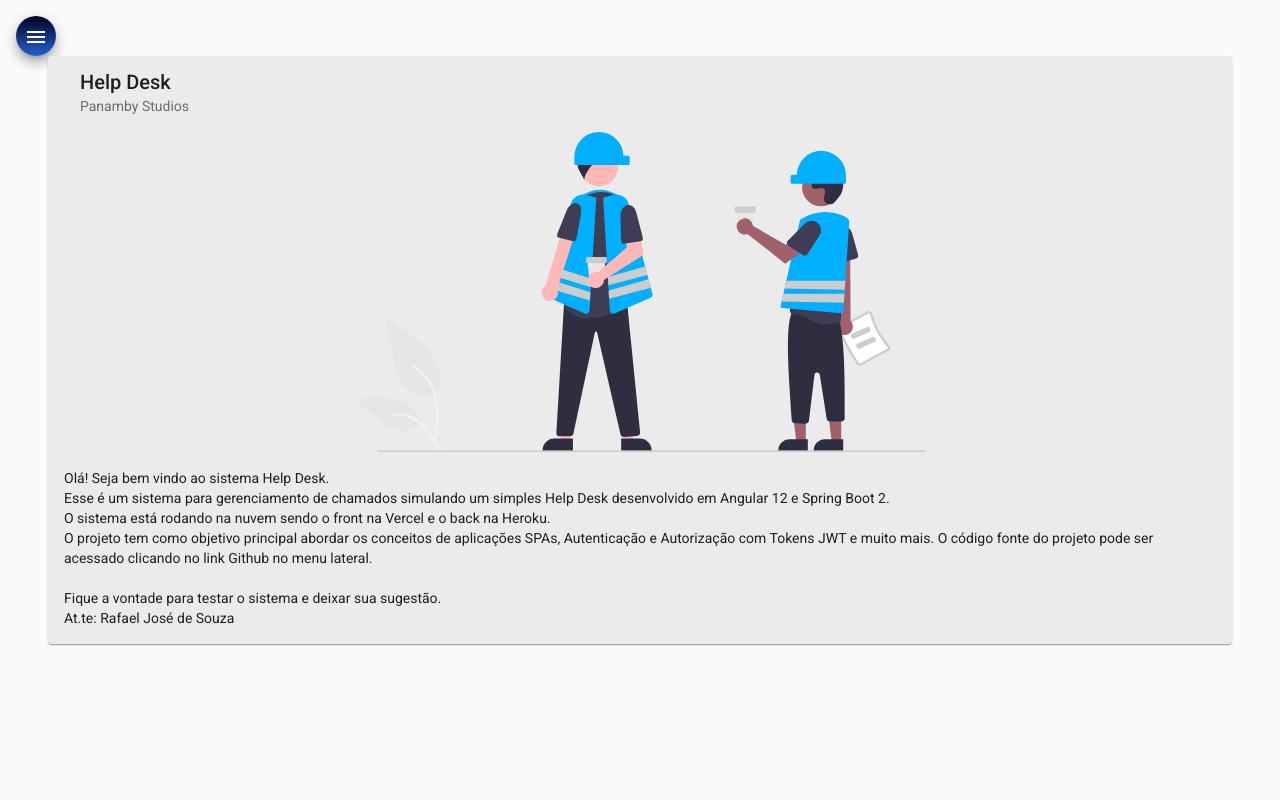
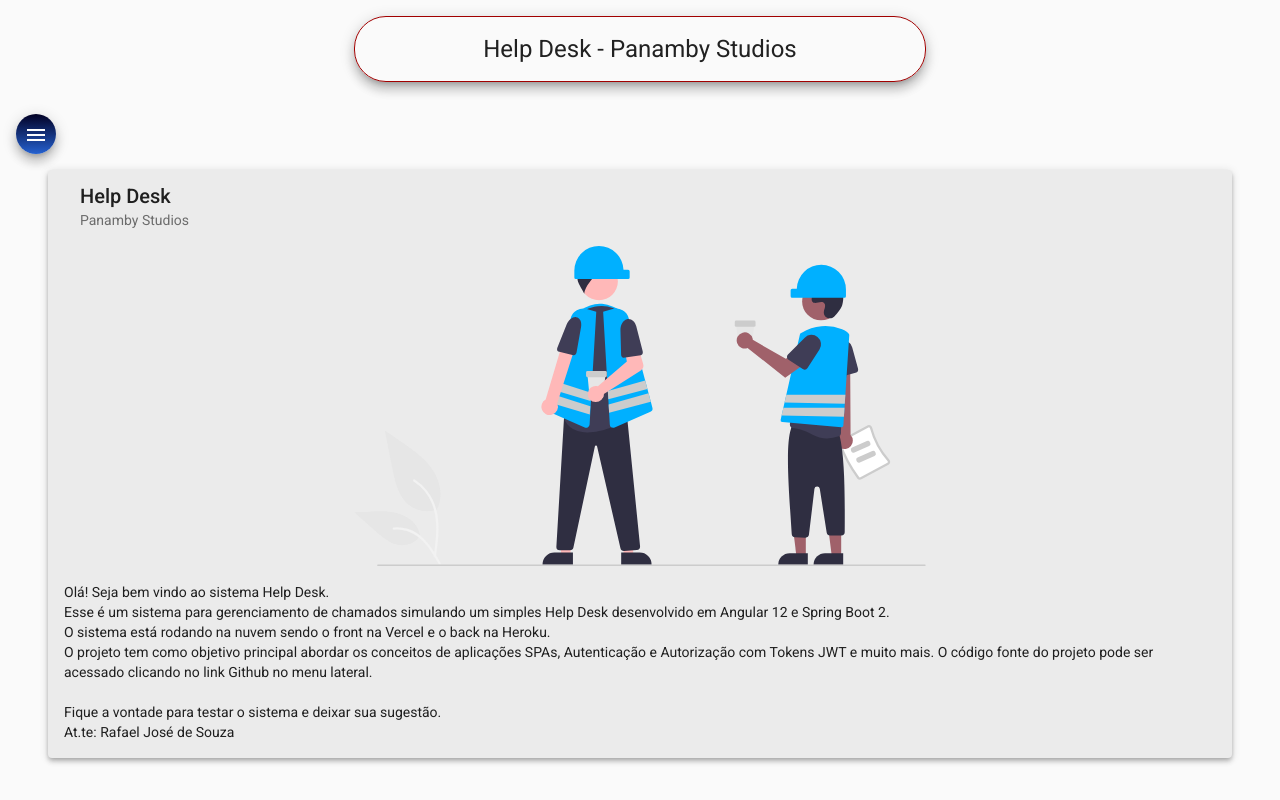
Before and after one commit to StringRafa/helpdesk-front, an Angular app: page /home in a window 1280 px wide. Built offline with nearby package versions, Linux system fonts and the light colour scheme.

Commit message:
HTML e CSS para Header

```diff
--- a/src/app/components/header/header.component.css
+++ b/src/app/components/header/header.component.css
@@ -0,0 +1,12 @@
+.container {
+    display: flex;
+    align-items: center;
+    justify-content: center;
+}
+
+h1 {
+    margin-top: 1rem;
+    border: 1px solid rgb(161, -159, -159);
+    padding: 1rem 10%;
+    border-radius: 2rem;
+}
--- a/src/app/components/header/header.component.html
+++ b/src/app/components/header/header.component.html
@@ -1 +1,3 @@
-<p>header works!</p>
+<div class="container">
+    <h1 class="mat-elevation-z8">Help Desk - Panamby Studios</h1>
+</div>
--- a/src/app/components/home/home.component.css
+++ b/src/app/components/home/home.component.css
@@ -1,6 +1,6 @@
 .card {
     width: 90%;
-    margin: auto;
+    margin: 1rem auto;
     background-color: rgb(235, 235, 235);
 }
 
--- a/src/app/components/home/home.component.html
+++ b/src/app/components/home/home.component.html
@@ -1,4 +1,4 @@
-<mat-card class="card">
+<mat-card class="card mat-elevation-z4">
     <mat-card-header>
         <mat-card-title>Help Desk</mat-card-title>
         <mat-card-subtitle>Panamby Studios</mat-card-subtitle>
--- a/src/app/components/nav/nav.component.html
+++ b/src/app/components/nav/nav.component.html
@@ -26,6 +26,7 @@
     </mat-drawer>
 
     <div class="sidenav-content">
+        <app-header></app-header>
       <button class="menu mat-elevation-z8" (click)="drawer.toggle()" mat-icon-button>
         <mat-icon>menu</mat-icon>
       </button>
```
